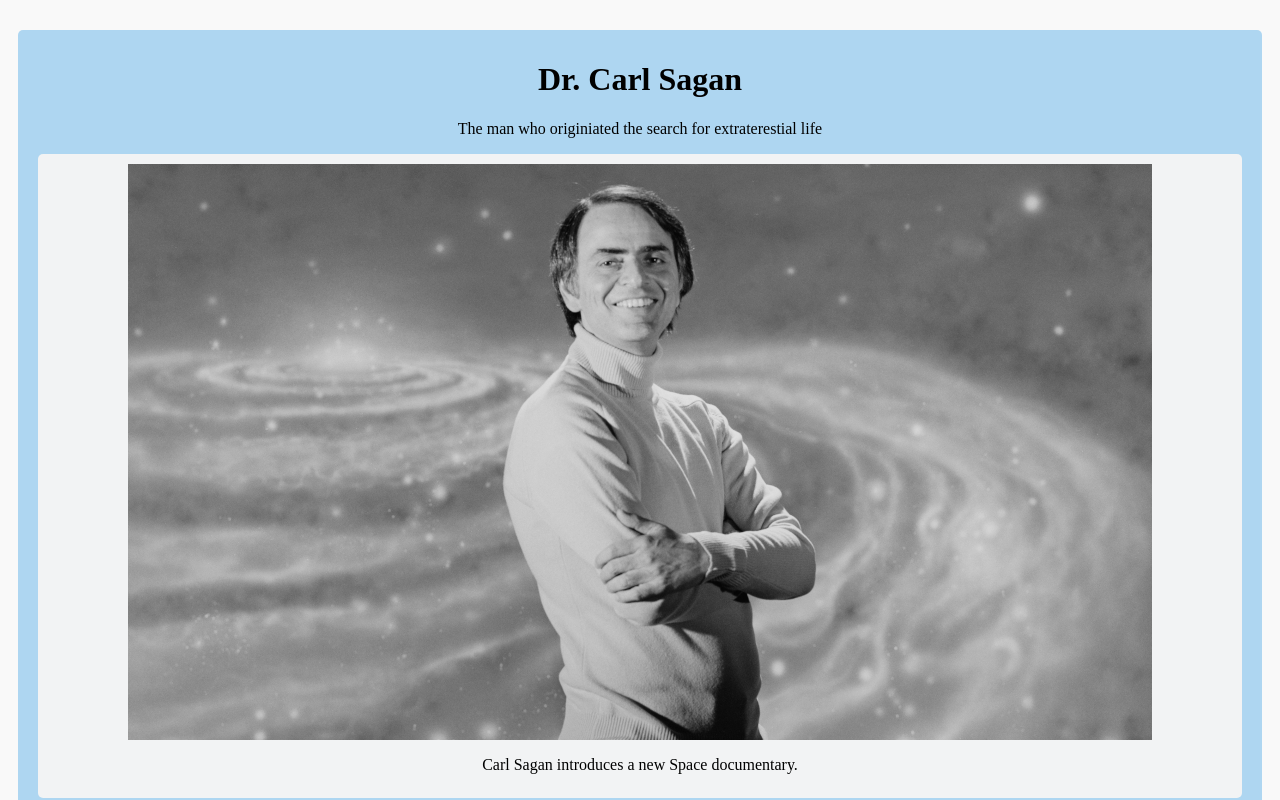
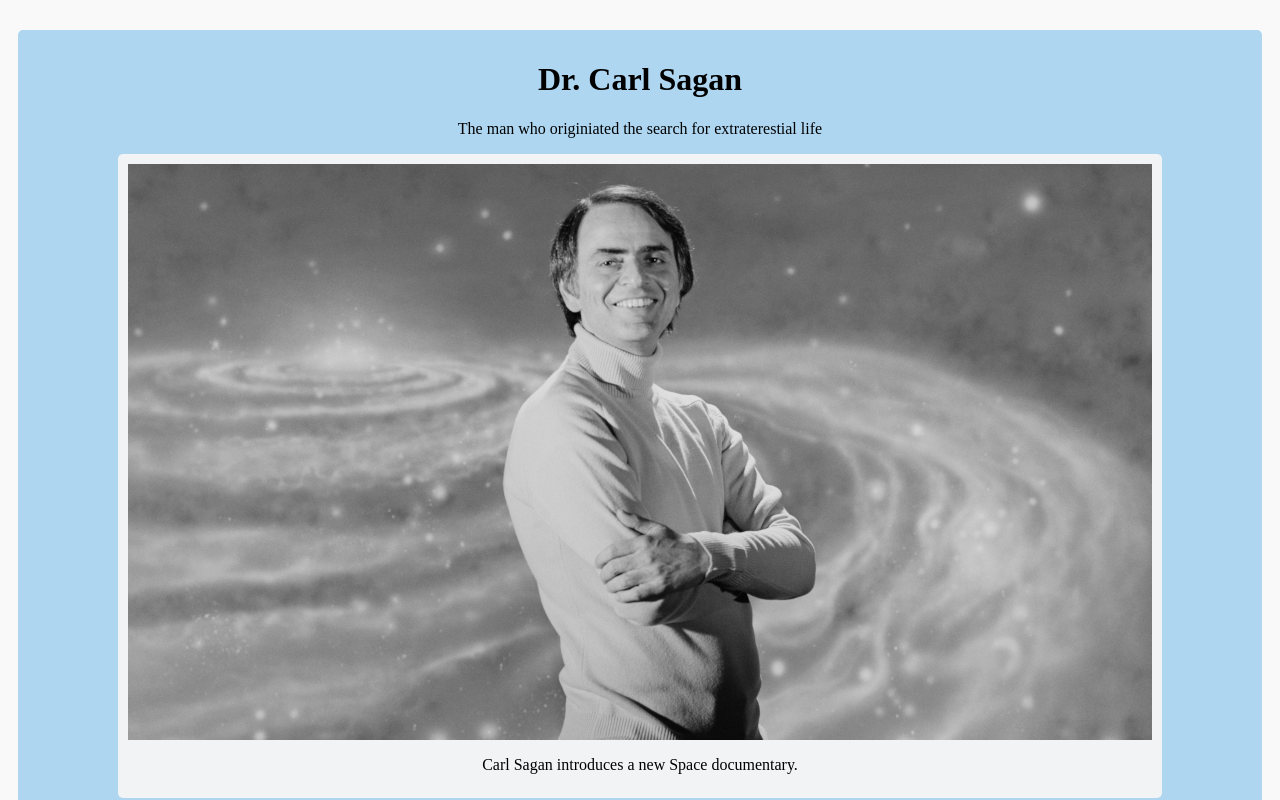
Before and after one commit to ctrogers-devman/ctrogers-devman.github.io, a plain HTML site: page fcc-projects/tribute-page/tribute-page.html in a window 1280 px wide. Shown: the top 800 px of the page. Drawn offline with Linux system fonts and the light colour scheme.

Commit message:
Updated fcc tribute page.

```diff
--- a/fcc-projects/tribute-page/styles.css
+++ b/fcc-projects/tribute-page/styles.css
@@ -14,10 +14,11 @@ body {
   #img-div {
     text-align: center;
     display: block;
-    margin: 10px 10px;
+    margin: 10px auto;
     padding: 10px 10px;
     background-color: #f2f3f4;
     height: auto;
+    max-width: 1024px;
     border-radius: 5px;
   }
   #image {
```
